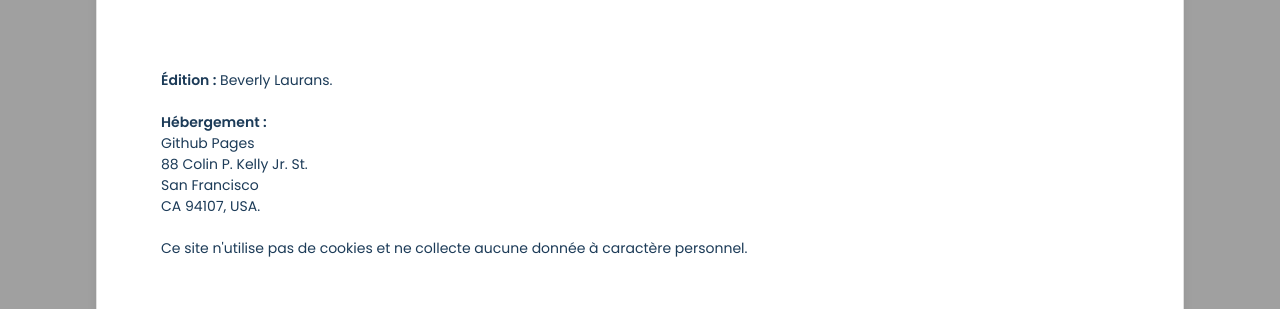
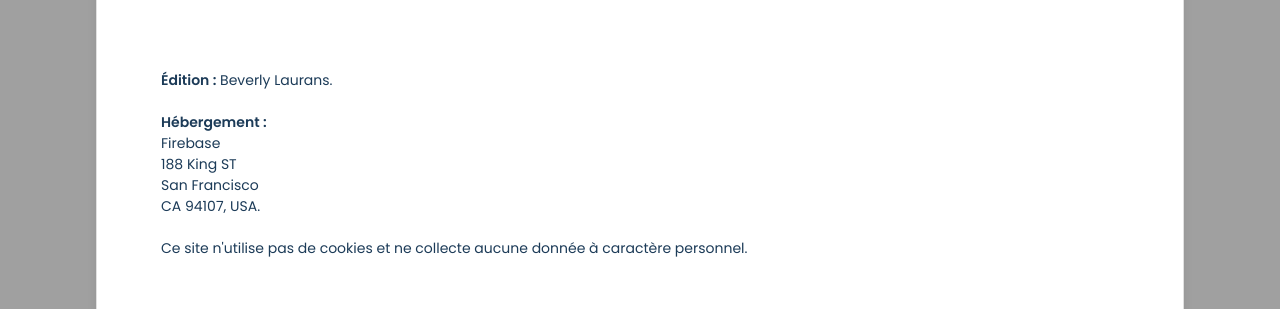
Before and after one commit to BeverlyLaurans/Portfolio, a React (Create React App) app: page / in a window 1280 px wide. Both pictures are taken after a click on the link "Mentions légales". Shown: the part 164-473 px from the top of the page. Built offline with nearby package versions, Linux system fonts and the light colour scheme.

Commit message:
Modification hébergeur modale

```diff
--- a/src/components/Footer/Footer.jsx
+++ b/src/components/Footer/Footer.jsx
@@ -23,7 +23,6 @@ function Footer() {
                 Mentions légales
               </a>
             </li>
-            {/* <li><a href="#">Cookies et confidentialité</a></li> */}
           </ul>
         </div>
         <div className="footer-links__social">
@@ -51,9 +50,9 @@ function Footer() {
               <br />
               <b>Hébergement :</b>
               <br />
-              Github Pages
+              Firebase
               <br />
-              88 Colin P. Kelly Jr. St.
+              188 King ST
               <br />
               San Francisco
               <br />
```
